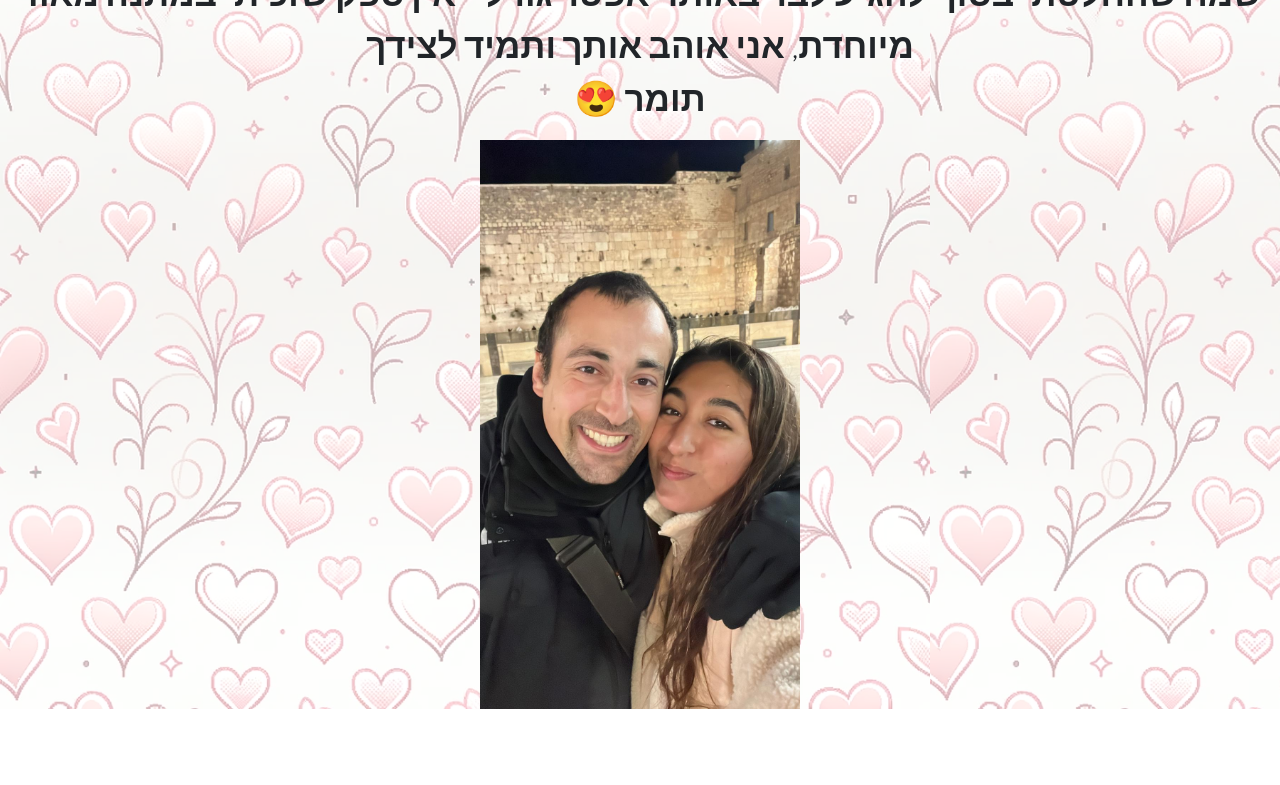
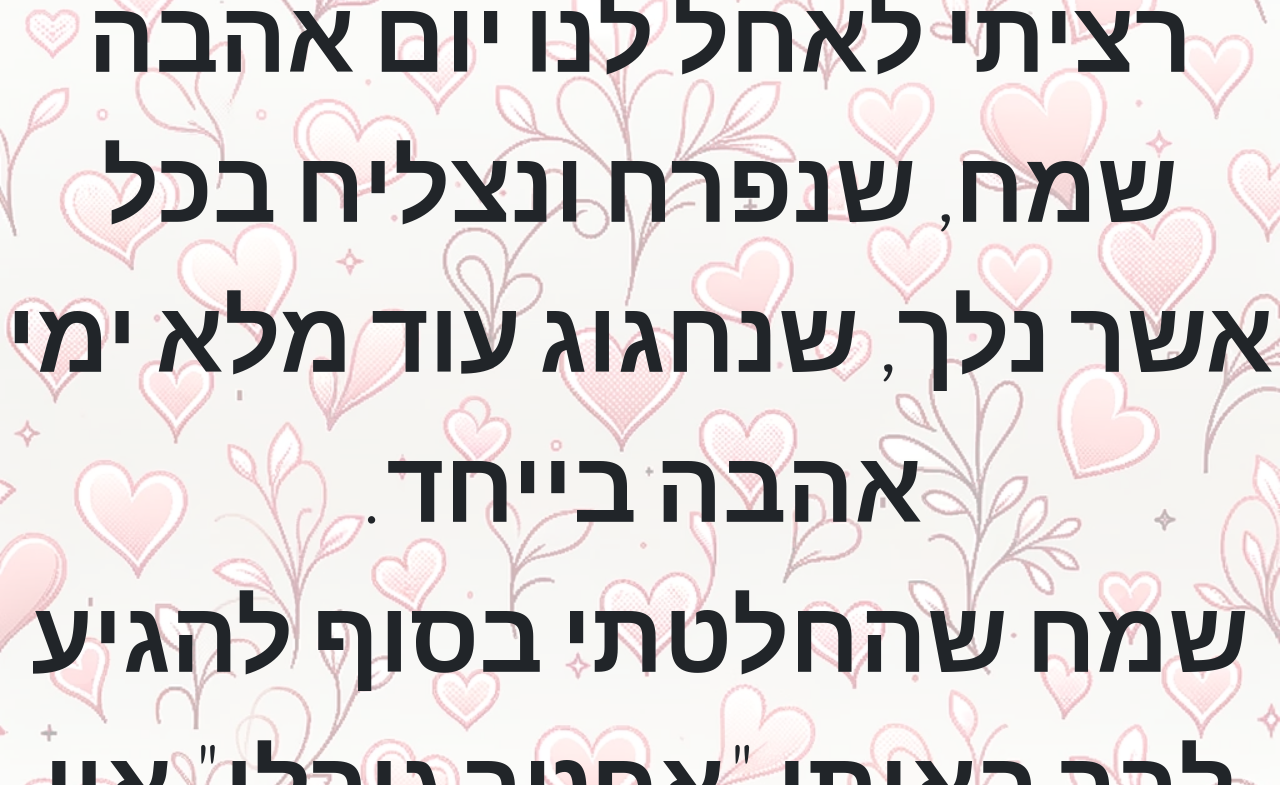
Before and after one commit to tomergahtan/tomergahtan.github.io, a website: page index.html in a window 1280 px wide. Shown: the part 221-1006 px from the top of the page. Before the commit the page ends 930 px from the top, so only its background shows below. Drawn offline with nearby package versions, Linux system fonts and the light colour scheme; a web font is replaced by a local one.

Commit message:
Update style.css

```diff
--- a/style.css
+++ b/style.css
@@ -22,7 +22,7 @@ body::before {
 .bless{
     padding-top: 30px;
     text-align: center;
-    font-size: 35px;
+    font-size: 100px;
     font-family: "Amatic SC", sans-serif;
   font-weight: 700;
   font-style: normal;
```
